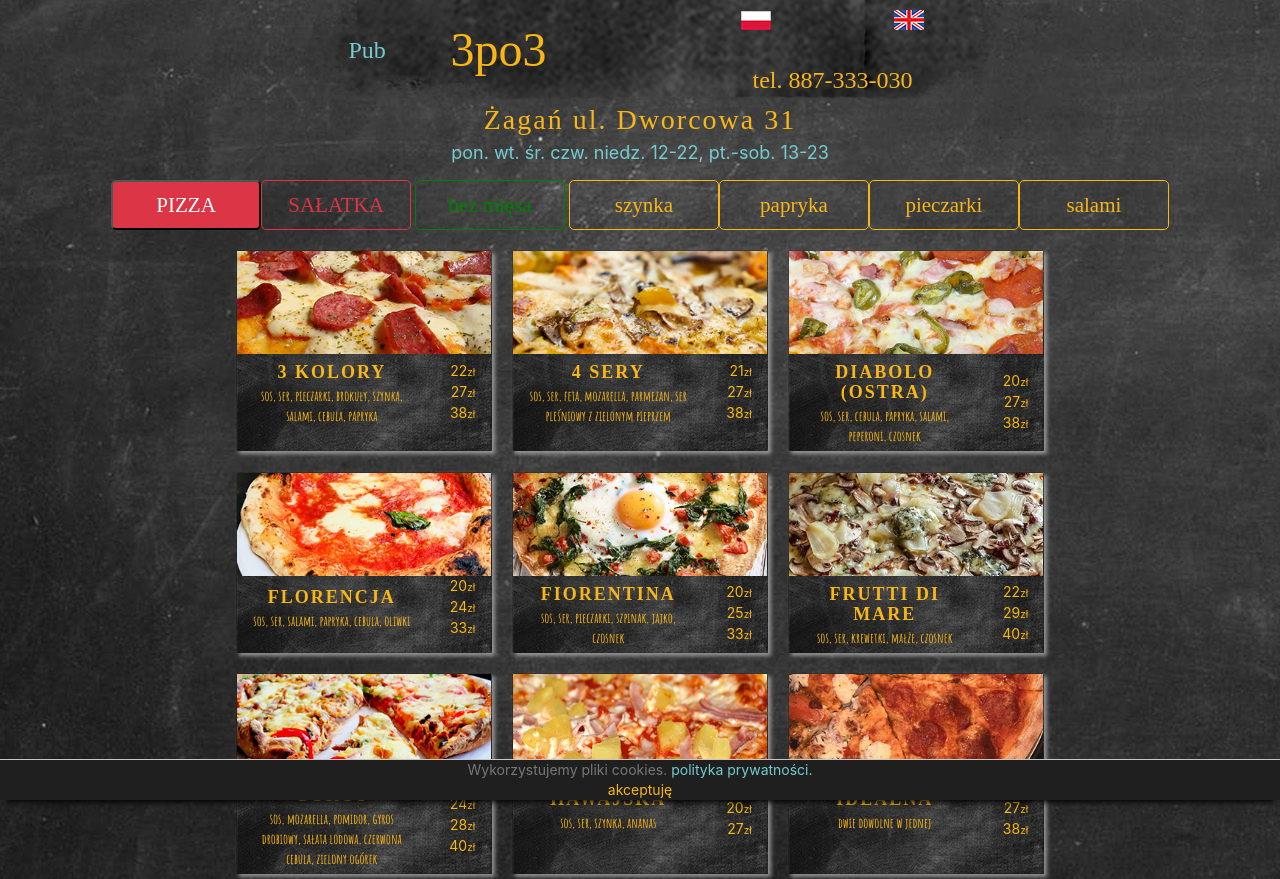
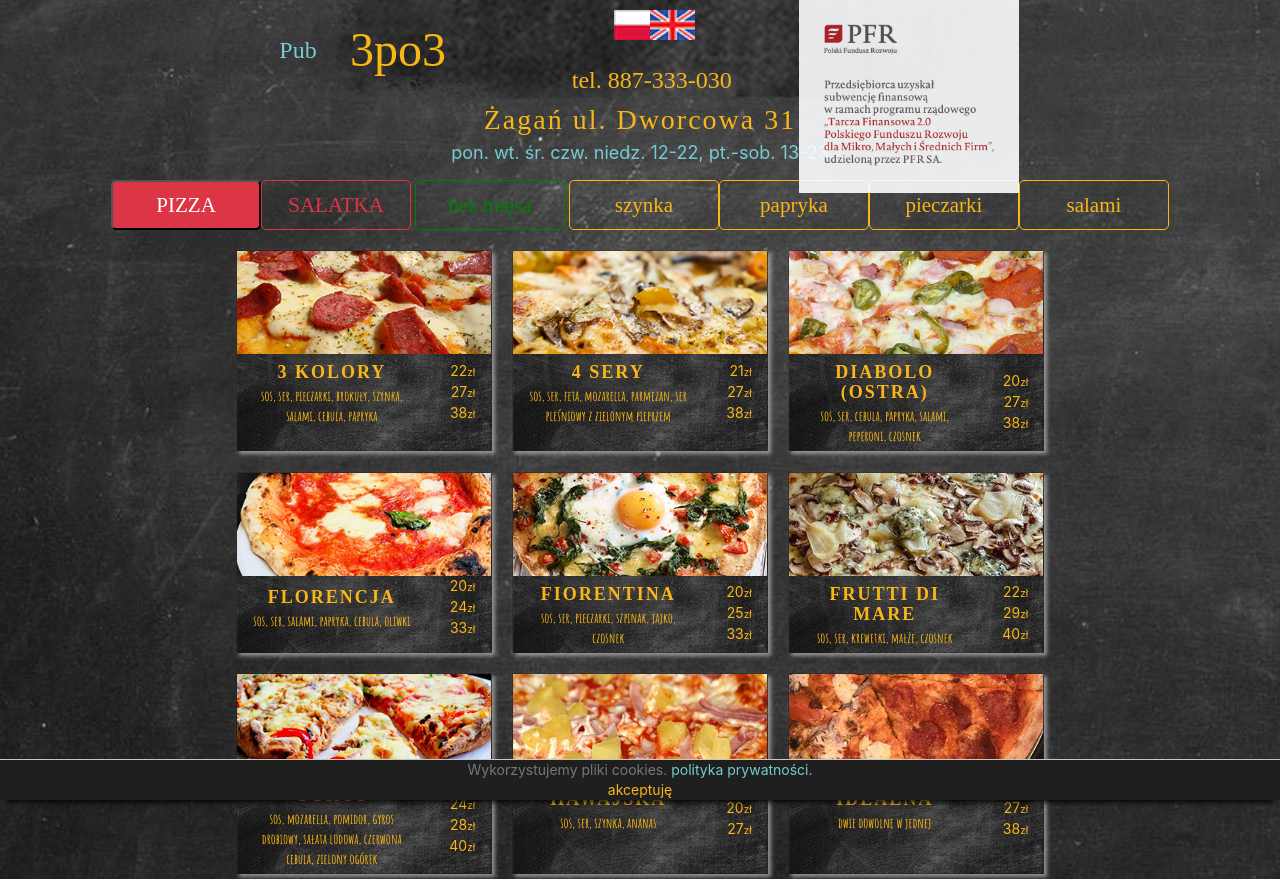
Before and after one commit to PiotrBozek/newSite3po3_2021, a React app: page / in a window 1280 px wide. Shown: the top 879 px of the page. Built offline with nearby package versions, Linux system fonts and the light colour scheme; a web font is replaced by a local one.

Commit message:
one board

```diff
--- a/src/components/App.js
+++ b/src/components/App.js
@@ -1,4 +1,5 @@
 import React from 'react';
+// import {Coockies, Header, Information, Products, Search } from './';
 import Header from './Header/Header';
 import Search from './Search/Search';
 import Products from './Products/Products';
@@ -109,6 +110,7 @@ class App extends React.Component {
   }
 
 render() {
+  console.log(this.state.flag)
   const {choice, choiceHam, choiceMushrooms, choicePeppers, choiceSalami, coockies, flag, pizzas, salad, vegetarian} = this.state
   return (
 
@@ -136,6 +138,7 @@ render() {
               salami = {choiceSalami}
               flag={flag}
           />
+
           <Products
               className="products"
               products={choice === 'pizza' ? pizzas :  salad }
--- a/src/components/Header/Header.jsx
+++ b/src/components/Header/Header.jsx
@@ -2,8 +2,10 @@ import React from 'react';
 import './styles.css';
 import flagaPl from '../../image/PlFlag.jpg';
 import flagaEn from '../../image/EnFlag.jpg';
+import picture from '../../image/plansza.jpg'
 
 const Header = (props) => {
+    // const picture = `./photos/plansza.jpg`;
 
     return (
         <div className='pubLogo'>
@@ -13,12 +15,14 @@ const Header = (props) => {
            </div>
            <div className='phoneFlags'>
                 <div className='flags'>
-                    <img  onClick={props.FlagClickPl} src={flagaPl} alt='flaga polska' />
-                    <img  onClick={props.FlagClickEn} src={flagaEn} alt='flaga angielska' />
+                    <img className='polishFlag'  onClick={props.FlagClickPl} src={flagaPl} alt='flaga polska' />
+                    <img className='englishFlag' onClick={props.FlagClickEn} src={flagaEn} alt='flaga angielska' />
                  </div>
                 <div className="headerPhone">tel. 887-333-030</div>
             </div>
-
+               <div className='app__Header-img'>
+                   <img src={picture} alt ='logo Polskiego Funduszu Rozwoju' />
+               </div>
         </div>
     )
 }
--- a/src/components/Header/styles.css
+++ b/src/components/Header/styles.css
@@ -5,19 +5,31 @@
     justify-content: center;
     align-items:center;
     height: 100px;
-    width: 40%;
+    width: 70%;
     padding: 0;
     margin: 0 auto;
     box-sizing: border-box;
     top: 0;
     z-index: 999;
     background: url(../../image/tlobg2.png) repeat;
+    object-fit: fill;
+    /* border: rgb(252, 135, 2) 1px solid; */
+}
+
+.app__Header-img img{
+    width: 220px;
+    height: auto;
+    margin: 5px;
+    padding-top: 90px;
+    opacity: 90%;
+    z-index: 0;
 }
 
 .logoDivs {
     display: flex;
     justify-content: flex-end;
-    width: 40%;
+    width: 30%;
+    /* border: brown 1px solid; */
 }
 
 .namePub {
@@ -25,6 +37,7 @@
     font-family: 'Fredericka the Great', 'cursive';
     color: rgb(116, 204, 210);
     text-align: right;
+    /* border: brown 1px solid; */
 }
 
 .name3po3 {
@@ -32,6 +45,7 @@
     font-family: 'Fredericka the Great', 'cursive';
     color: rgb(249, 182, 23);
     margin-left: 10px;
+    /* border: brown 1px solid; */
 }
 
 .phoneFlags {
@@ -45,6 +59,7 @@
         color: rgb(249, 182, 23);
         font-family: 'Fredericka the Great','cursive';
         margin-left: 40px;
+        /* border: rgb(52, 165, 42) 1px solid; */
 }
 
 .headerPhone {
@@ -54,13 +69,25 @@
 
 .flags {
     display: flex;
-    /* justify-content: center; */
-    align-items: center;
+    justify-content: center;
+    /* align-items: flex-end; */
     width: 100%;
     /* border: blueviolet 1px solid; */
 }
 .flags img {
-    /* border: springgreen 1px solid; */
+    height: 30px;
+    object-fit: contain;
+}
+.polishFlag {
+    position: relative;
+    left:  20%;
+    /* border: rgb(8, 231, 56) 1px solid; */
+}
+.englishFlag {
+    position: relative;
+    right: 18%;
+    /* border: brown 1px solid; */
+
 }
 
 @media ( max-width: 1650px) {
@@ -81,7 +108,8 @@
     }
     .name3po3 {
         font-size: 48px;
-}}
+    }
+}
 
 @media (max-width: 720px) {
     .headerPhone {
--- a/src/components/Products/Product/Product.jsx
+++ b/src/components/Products/Product/Product.jsx
@@ -6,7 +6,6 @@ const Product = (props) => {
     const name = props.name.toUpperCase();
     const items = props.ingredient.toString().replace(/,/g, ", ");
     const price = props.price.map((one) => <p key={one}>{one}<span>zł</span></p>);
-
 
     const picture = `./photos/${props.photo}.jpg`;
 
--- a/src/components/Search/styles.css
+++ b/src/components/Search/styles.css
@@ -9,6 +9,7 @@
         color: rgb(249, 182, 23);
         border: rgb(249, 182, 23) 1px solid;
         border-radius: 5px;
+        z-index: 1;
 }
 
 .button_choice {
```
Also changed, not shown: src/image/plansza.jpg (added).
